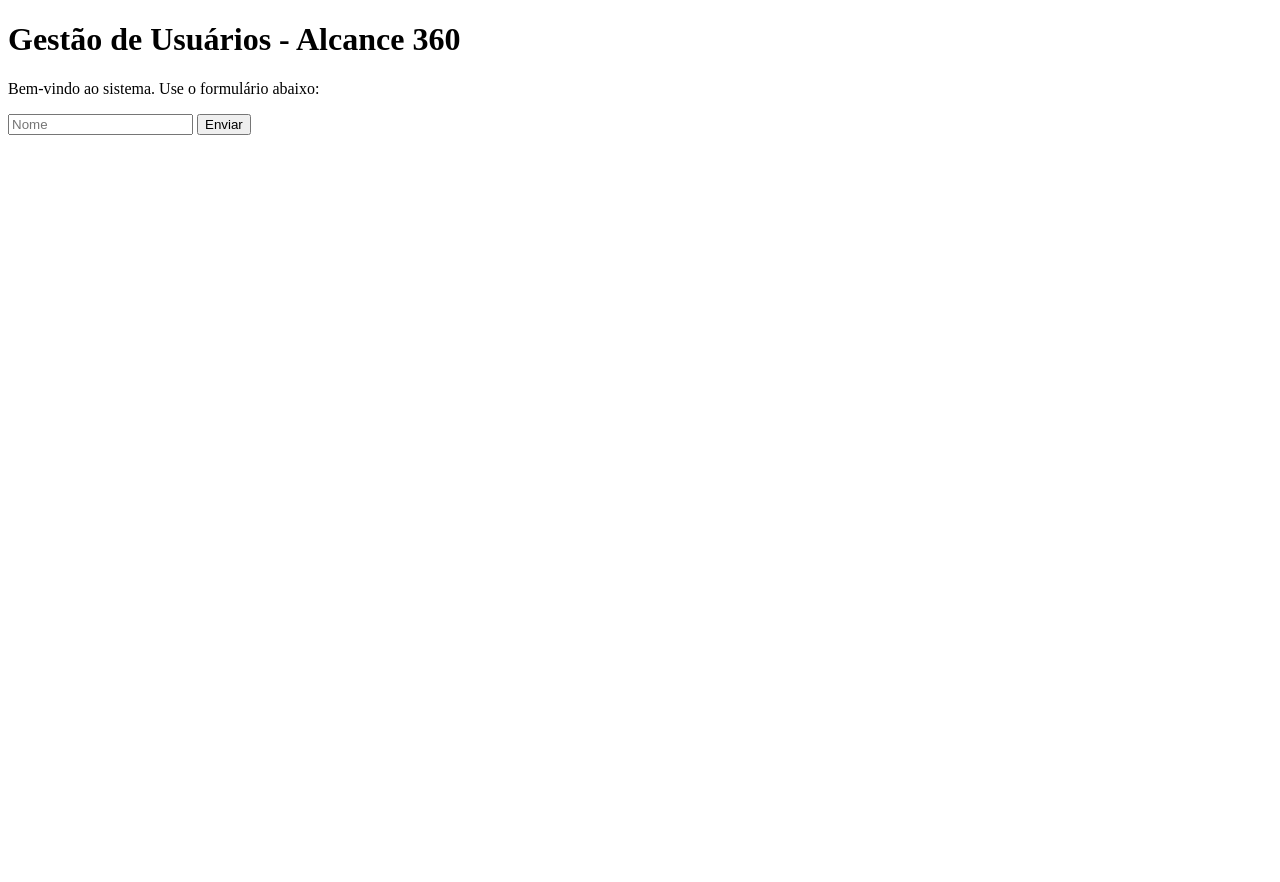
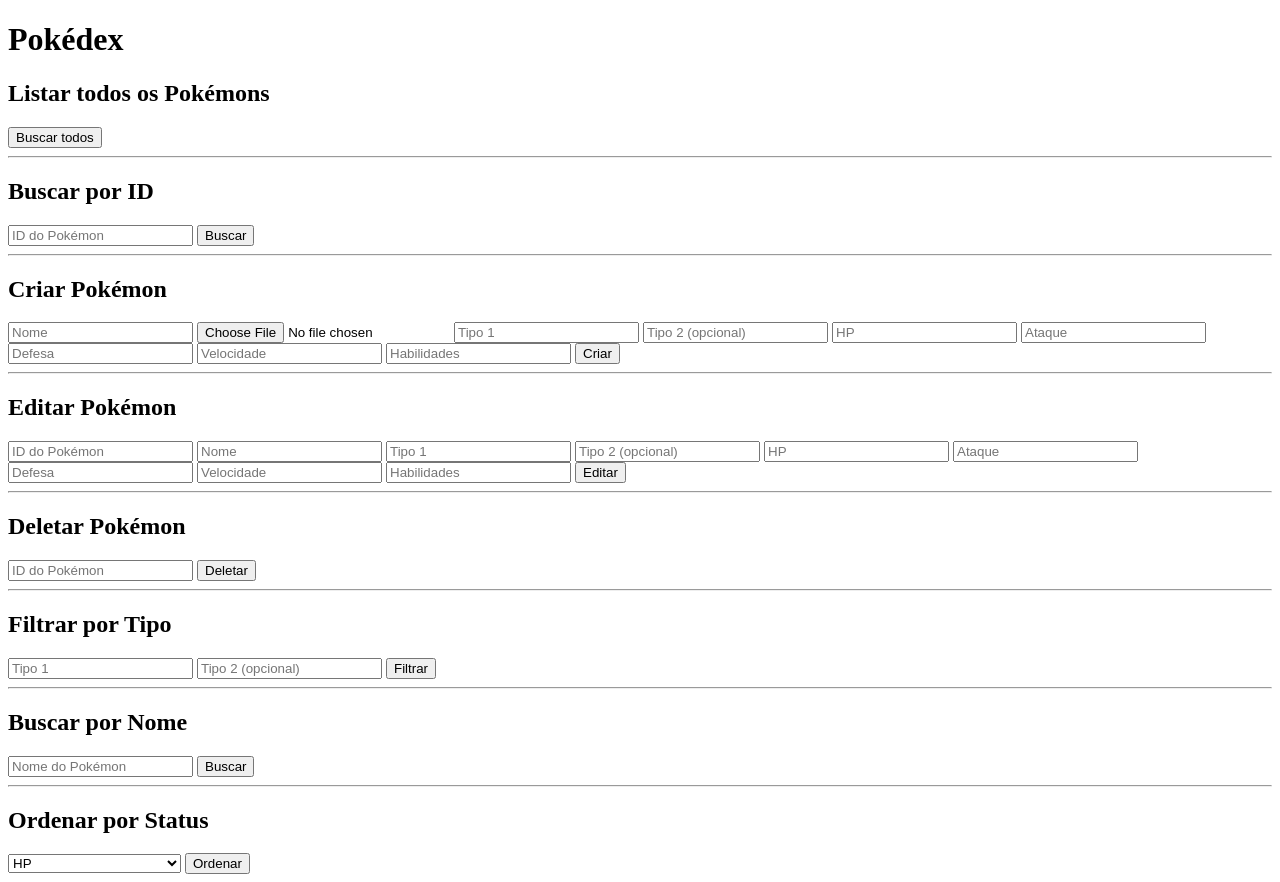
Before and after one commit to CaiqueSBrito/wsBackend-Fabrica26.1, a Django app: page / in a window 1280 px wide. Before the commit the page ends 135 px from the top, so only its background shows below. Run offline with Django 5.2, Linux system fonts and the light colour scheme.

Commit message:
feat: adiciona filtros na view e template base da home
- filterset_fields configurado para filtrar por type1 e type2

- search_fields configurado para busca por name

- ordering_fields configurado para ordenar por hp, attack, defense e speed

- home.html criado com endpoints do CRUD e filtros via fetch

```diff
--- a/projeto_pokedex/app_pokedex/templates/home.html
+++ b/projeto_pokedex/app_pokedex/templates/home.html
@@ -1,19 +1,152 @@
 <!DOCTYPE html>
 <html lang="pt-br">
 <head>
-    <meta charset="UTF-8">
-    <meta name="viewport" content="width=device-width, initial-scale=1.0">
-    <title>Meu Projeto Django</title>
+  <meta charset="UTF-8">
+  <title>Pokédex</title>
 </head>
 <body>
 
-    <h1>Gestão de Usuários - Alcance 360</h1>
-    <p>Bem-vindo ao sistema. Use o formulário abaixo:</p>
+  <h1>Pokédex</h1>
 
-    <form>
-        <input type="text" placeholder="Nome">
-        <button type="submit">Enviar</button>
-    </form>
+  <!-- LISTAR TODOS -->
+  <section>
+    <h2>Listar todos os Pokémons</h2>
+    <button onclick="listarTodos()">Buscar todos</button>
+    <div id="resultado-todos"></div>
+  </section>
+
+  <hr>
+
+  <!-- BUSCAR POR ID -->
+  <section>
+    <h2>Buscar por ID</h2>
+    <input type="number" id="buscar-id" placeholder="ID do Pokémon">
+    <button onclick="buscarPorId()">Buscar</button>
+    <div id="resultado-id"></div>
+  </section>
+
+  <hr>
+
+  <!-- CRIAR -->
+  <section>
+    <h2>Criar Pokémon</h2>
+    <input type="text" id="criar-name" placeholder="Nome">
+    <input type="file" id="criar-sprites">
+    <input type="text" id="criar-type1" placeholder="Tipo 1">
+    <input type="text" id="criar-type2" placeholder="Tipo 2 (opcional)">
+    <input type="number" id="criar-hp" placeholder="HP">
+    <input type="number" id="criar-attack" placeholder="Ataque">
+    <input type="number" id="criar-defense" placeholder="Defesa">
+    <input type="number" id="criar-speed" placeholder="Velocidade">
+    <input type="text" id="criar-abilities" placeholder="Habilidades">
+    <button onclick="criarPokemon()">Criar</button>
+    <div id="resultado-criar"></div>
+  </section>
+
+  <hr>
+
+  <!-- EDITAR -->
+  <section>
+    <h2>Editar Pokémon</h2>
+    <input type="number" id="editar-id" placeholder="ID do Pokémon">
+    <input type="text" id="editar-name" placeholder="Nome">
+    <input type="text" id="editar-type1" placeholder="Tipo 1">
+    <input type="text" id="editar-type2" placeholder="Tipo 2 (opcional)">
+    <input type="number" id="editar-hp" placeholder="HP">
+    <input type="number" id="editar-attack" placeholder="Ataque">
+    <input type="number" id="editar-defense" placeholder="Defesa">
+    <input type="number" id="editar-speed" placeholder="Velocidade">
+    <input type="text" id="editar-abilities" placeholder="Habilidades">
+    <button onclick="editarPokemon()">Editar</button>
+    <div id="resultado-editar"></div>
+  </section>
+
+  <hr>
+
+  <!-- DELETAR -->
+  <section>
+    <h2>Deletar Pokémon</h2>
+    <input type="number" id="deletar-id" placeholder="ID do Pokémon">
+    <button onclick="deletarPokemon()">Deletar</button>
+    <div id="resultado-deletar"></div>
+  </section>
+
+  <hr>
+
+  <!-- FILTRAR POR TIPO -->
+  <section>
+    <h2>Filtrar por Tipo</h2>
+    <input type="text" id="filtro-type1" placeholder="Tipo 1">
+    <input type="text" id="filtro-type2" placeholder="Tipo 2 (opcional)">
+    <button onclick="filtrarPorTipo()">Filtrar</button>
+    <div id="resultado-filtro-tipo"></div>
+  </section>
+
+  <hr>
+
+  <!-- BUSCAR POR NOME -->
+  <section>
+    <h2>Buscar por Nome</h2>
+    <input type="text" id="buscar-nome" placeholder="Nome do Pokémon">
+    <button onclick="buscarPorNome()">Buscar</button>
+    <div id="resultado-nome"></div>
+  </section>
+
+  <hr>
+
+  <!-- ORDENAR POR STATUS -->
+  <section>
+    <h2>Ordenar por Status</h2>
+    <select id="ordenar-campo">
+      <option value="hp">HP</option>
+      <option value="attack">Ataque</option>
+      <option value="defense">Defesa</option>
+      <option value="speed">Velocidade</option>
+      <option value="-hp">HP (decrescente)</option>
+      <option value="-attack">Ataque (decrescente)</option>
+      <option value="-defense">Defesa (decrescente)</option>
+      <option value="-speed">Velocidade (decrescente)</option>
+    </select>
+    <button onclick="ordenarPorStatus()">Ordenar</button>
+    <div id="resultado-ordenar"></div>
+  </section>
+
+  <script>
+    const BASE_URL = '/api/pokemon/'
+
+    function mostrar(id, data) {
+    }
+
+    // Listar todos
+    function listarTodos() {
+    }
+
+    // Buscar por ID
+    function buscarPorId() {
+    }
+
+    // Criar Pokémon
+    function criarPokemon() {
+    }
+
+    // Editar Pokémon
+    function editarPokemon() {
+    }
+
+    // Deletar Pokémon
+    function deletarPokemon() {
+    }
+
+    // Filtrar por tipo
+    function filtrarPorTipo() {
+    }
+
+    function buscarPorNome() {
+   }
+
+    function ordenarPorStatus() {
+    }
+  </script>
 
 </body>
 </html>
--- a/projeto_pokedex/app_pokedex/urls.py
+++ b/projeto_pokedex/app_pokedex/urls.py
@@ -10,4 +10,5 @@ router.register(r'pokemon', views.PokemonViewSet)
 urlpatterns = [
     path('', views.home, name='home'),
     path('api/', include(router.urls)),
+
 ] + static(settings.MEDIA_URL, document_root=settings.MEDIA_ROOT)
--- a/projeto_pokedex/app_pokedex/views.py
+++ b/projeto_pokedex/app_pokedex/views.py
@@ -11,3 +11,6 @@ def home(request):
 class PokemonViewSet(viewsets.ModelViewSet):
     queryset = Pokemon.objects.all()
     serializer_class = PokemonSerializer
+    filterset_fields = ['type1', 'type2']
+    search_fields = ['name']
+    ordering_fields = ['hp', 'attack', 'defense', 'speed']
```
Also changed, not shown: projeto_pokedex/projeto_pokedex/settings.py (+9 -0 lines), projeto_pokedex/app_pokedex/apps.py (line endings or trailing spaces), 1 other file.
